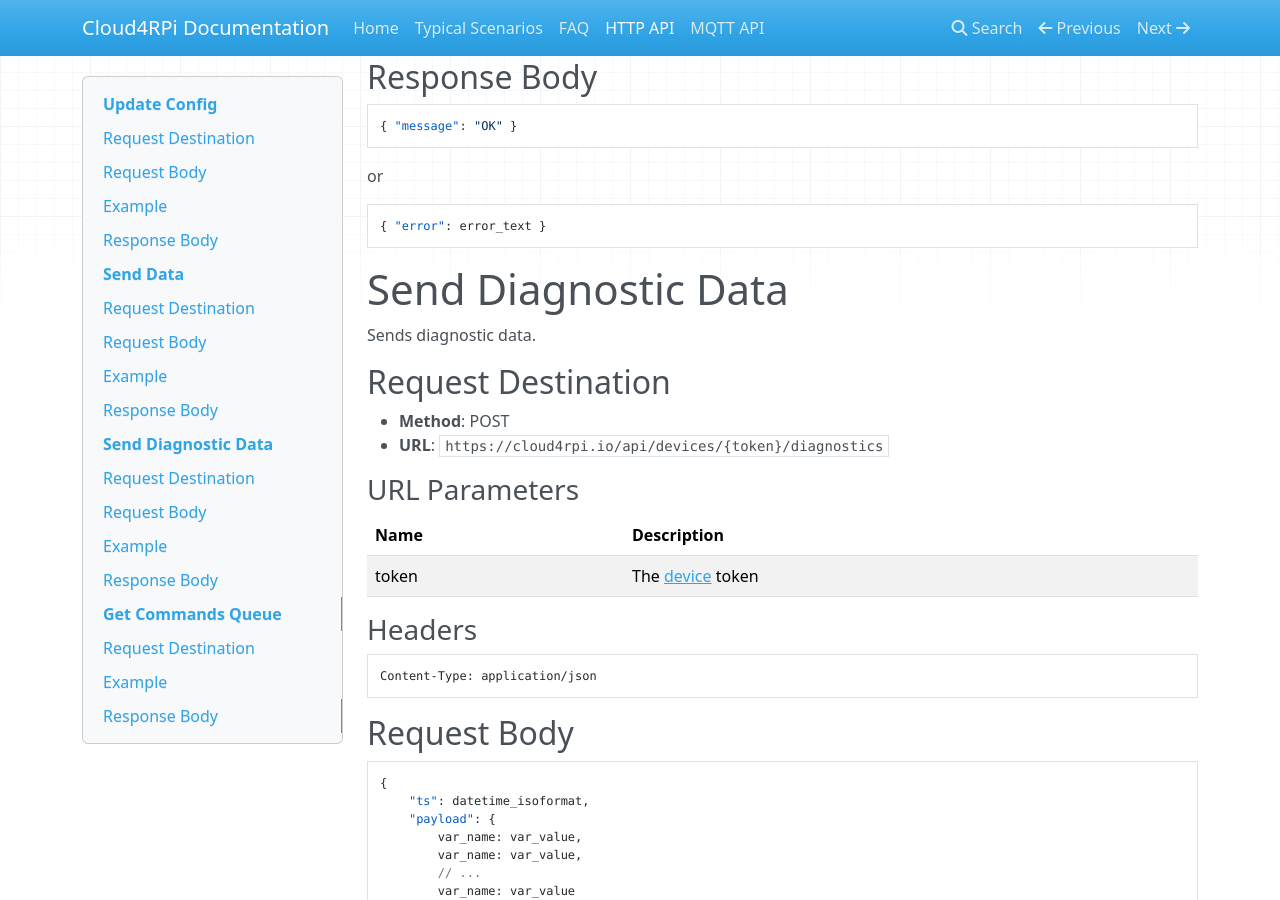
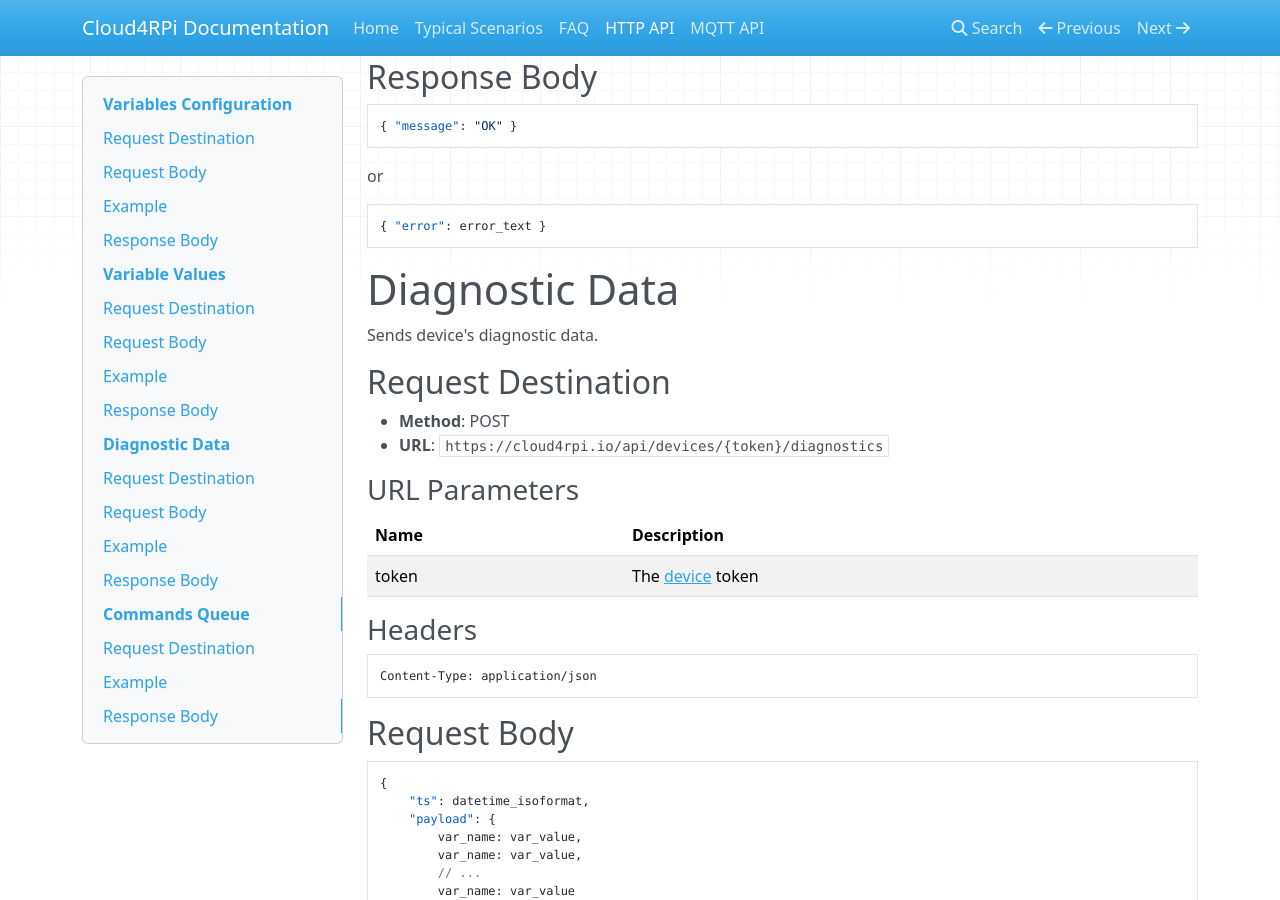
Before and after one commit to cloud4rpi/docs, an MkDocs documentation site: the page built from docs/http_api.md, in a window 1280 px wide and 900 px high, scrolled down 3247 px. Built offline with MkDocs 1.6.1, drawn with Linux system fonts in a browser that asks for light colours; nearby versions of some CDN libraries; old or Windows-style settings are respelled for this version of MkDocs; some of the changed text lies outside the part shown.

Commit message:
Common titles with MQTT

````diff
--- a/docs/http_api.md
+++ b/docs/http_api.md
@@ -1,4 +1,4 @@
-# Update Config
+# Variables Configuration
 
 Updates the device's configuration.
 
@@ -84,7 +84,7 @@
 { "error": error_text }
 ```
 
-# Send Data
+# Variable Values
 
 Sends variable values.
 
@@ -159,9 +159,9 @@
 ```
 
 
-# Send Diagnostic Data
+# Diagnostic Data
 
-Sends diagnostic data.
+Sends device's diagnostic data.
 
 ## Request Destination
 
@@ -234,7 +234,7 @@
 ```
 
 
-# Get Commands Queue
+# Commands Queue
 
 Acquires the recent commands sent from the Control Panel.
 
````
